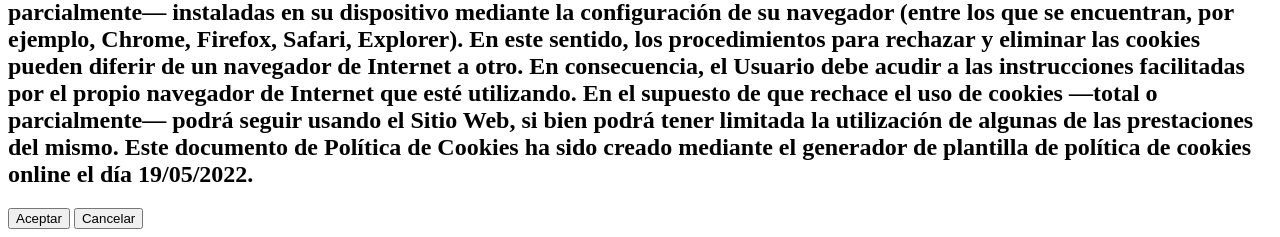
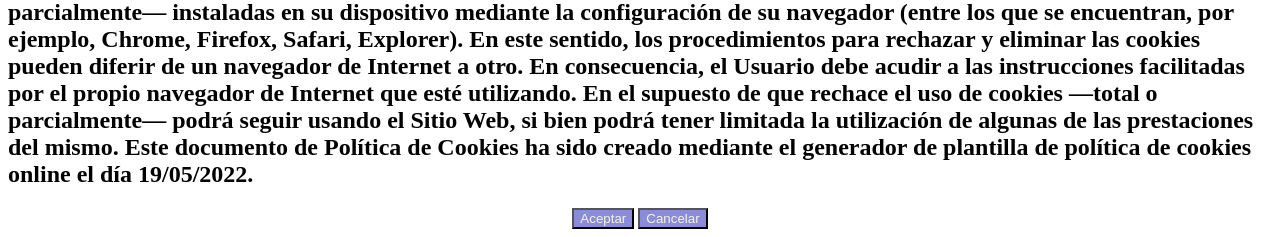
Before and after one commit to teachingphp/trivial, a PHP site: page /view/cookies.php in a window 1280 px wide. Shown: the part 915-1152 px from the top of the page. Run offline with PHP 8.4, Linux system fonts and the light colour scheme.

Commit message:
confirmar

```diff
--- a/css/cookies.css
+++ b/css/cookies.css
@@ -11,3 +11,11 @@ body{
 .amagar{
     display: none;
 }
+div{
+    text-align: center !important;
+}
+
+.button{
+    background-color: rgb(139, 139, 219);
+    color: beige;
+}
```
